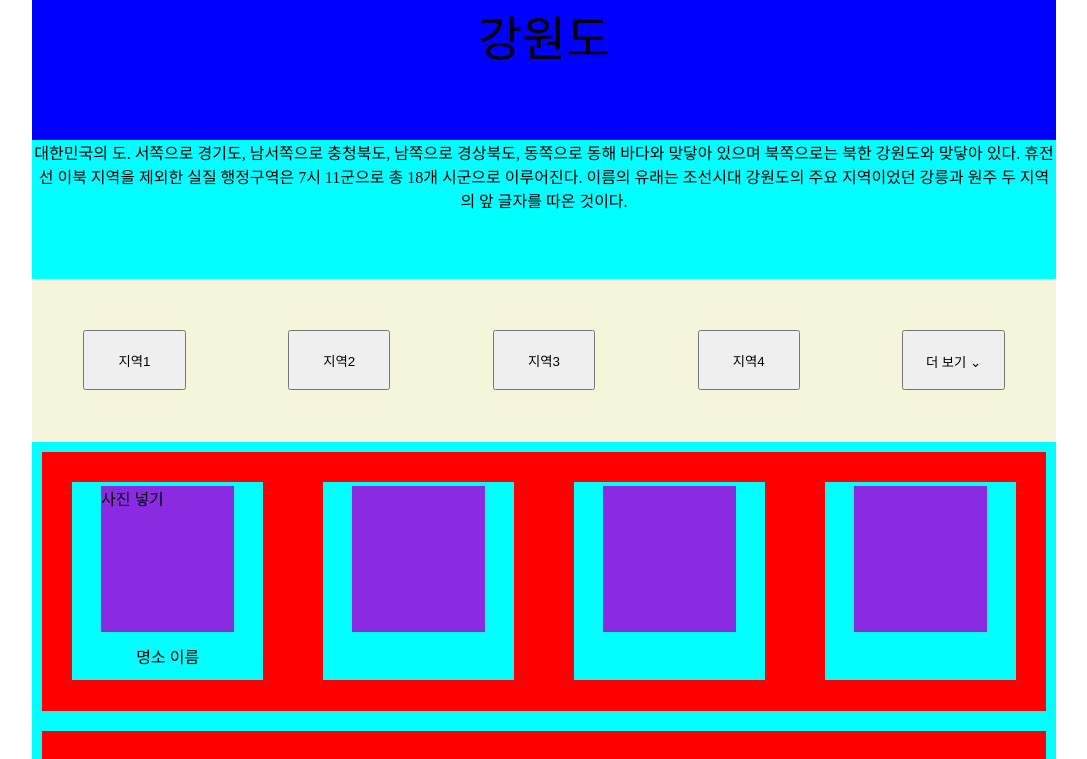
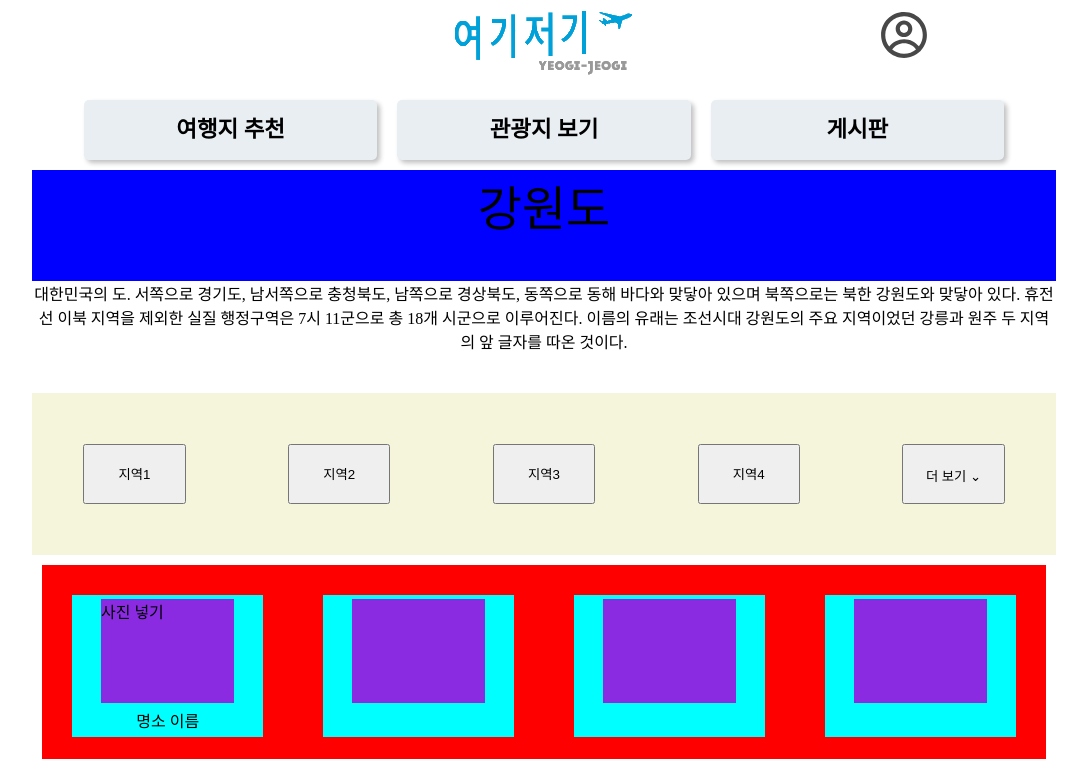
Before and after one commit to kyuchory/BeatSbUp, a React (Create React App) app in the folder front/: page /regions in a window 1280 px wide. Shown: the top 759 px of the page, without its empty margins (96-1183 px from the left). Built offline with nearby package versions, Linux system fonts and the light colour scheme; no server answers.

Commit message:
간단 정리

```diff
--- a/front/src/components/Header.js
+++ b/front/src/components/Header.js
@@ -1,13 +1,30 @@
+import { useState, useEffect } from "react";
 import { Link } from 'react-router-dom';
 import styles from './css/Header.module.css';
 import { CgProfile } from "react-icons/cg";
 
+import axios from 'axios';
+
 function Header() {
+    const [isLogin, setIsLogin] = useState(false);
+
+    useEffect(() => {
+        axios.get("http://localhost:3001/authCheck")
+            .then((response) => {
+                setIsLogin(response.data.isLogin);
+            })
+            .catch((error) => {
+                console.error(error);
+            });
+    }, []);
+
     return (
         <div className={styles.container}>
             <div className={styles.logoContainer}>
                 <Link to='/' ><img src='./logo.png' /></Link>
             </div>
+            {/* {isLogin ? '로그아웃' : '로그인'} */}
+            {/* 추후에 로그인, 로그아웃 다르게 설정 */}
             <div className={styles.profile}>
                 <CgProfile size={'50px'} color='rgb(72, 72, 72)' cursor='pointer' />
                 <div className={styles.profileSelector}>
--- a/front/src/routes/Admin.js
+++ b/front/src/routes/Admin.js
@@ -1,6 +1,7 @@
 import axios from 'axios';
 import { useState } from "react";
 
+import Header from '../components/Header';
 
 function Admin() {
     const API_KEY = process.env.REACT_APP_API_KEY;
@@ -77,6 +78,7 @@ function Admin() {
 
     return (
         <div>
+            <Header />
             <div>
                 <button onClick={() => insertData()}>data 삽입</button>
                 <button onClick={() => showData()}>data 출력</button>
@@ -87,12 +89,13 @@ function Admin() {
                 <button onClick={() => showFestival()}>festival 출력</button>
                 <button onClick={() => initFestival()}>festival 초기화</button>
             </div>
-            <button onClick={() => {
-                axios.get('http://localhost:3001/authCheck')
-                    .then(function (response) {
-                        console.log(response);
-                    });
-            }}>서버 연결 테스트</button>
+            <div>
+                <button onClick={() => {
+                    const response = axios.get(`https://apis.data.go.kr/B551011/KorService1/searchFestival1?serviceKey=${API_KEY}&numOfRows=1000&pageNo=1&MobileOS=ETC&MobileApp=AppTest&_type=json&listYN=Y&arrange=A&eventStartDate=${20230511}`);
+                    const resData = response.data.response.body.items.item;
+                }}>분류 조회</button>
+            </div>
+
         </div>
     );
 }
--- a/front/src/routes/MainTest.js
+++ b/front/src/routes/MainTest.js
@@ -1,7 +1,10 @@
 import { Link } from "react-router-dom";
 import { useState } from "react";
 import './modal.css';
+import axios from 'axios';
 // import axios from 'axios';
+
+import Header from "../components/Header";
 
 const Modal = (props) => {
   // 열기, 닫기, 모달 헤더 텍스트를 부모로부터 받아옴
@@ -43,7 +46,8 @@ function MainTest() {
   // });
   return (
     <div>
-      개발단계용입니다.
+      <Header />
+      <div>개발단계용입니다.</div>
       <hr />
 
       <div>
@@ -102,6 +106,12 @@ function MainTest() {
         <Link to="/boardviewrecommand">boardviewrecommand</Link>
       </div>
       <button onClick={openModal}>일정에 추가</button>
+      <button onClick={() => {
+        axios.get('http://localhost:3001/authCheck')
+          .then(function (response) {
+            console.log(response.data);
+          });
+      }}>로그인 테스트</button>
       <Modal open={modalOpen} close={closeModal} header="일정에 추가">
         날짜 : <textarea></textarea>
         시간 : <textarea></textarea>
--- a/front/src/routes/region/Regions.js
+++ b/front/src/routes/region/Regions.js
@@ -1,10 +1,13 @@
-import styles from "./Regions.module.css";
+import styles from "./css/Regions.module.css";
 import { useState } from "react";
 import { Link } from "react-router-dom";
-function Dropdown(){
+
+import Header from "../../components/Header";
+
+function Dropdown() {
     //db로 받아오기
 
-    return(
+    return (
         <>
             {/*db map.data로 */}
             <li className={styles.dropdown}><Link to="/regiondetail">regiondetail</Link></li>
@@ -29,10 +32,11 @@ function Dropdown(){
     )
 }
 function Regions() {
-    const [view,setView] = useState(false);
+    const [view, setView] = useState(false);
 
     return (
         <div className={styles.container}>
+            <Header />
             <div className={styles.regions}>강원도</div>
             <div className={styles.outline}>
                 대한민국의 도. 서쪽으로 경기도, 남서쪽으로 충청북도, 남쪽으로 경상북도, 동쪽으로 동해 바다와 맞닿아 있으며 북쪽으로는 북한 강원도와 맞닿아 있다. 휴전선 이북 지역을 제외한 실질 행정구역은 7시 11군으로 총 18개 시군으로 이루어진다. 이름의 유래는 조선시대 강원도의 주요 지역이었던 강릉과 원주 두 지역의 앞 글자를 따온 것이다.
@@ -45,7 +49,7 @@ function Regions() {
                         <button className={styles.listInner}>지역3</button>
                         <button className={styles.listInner}>지역4</button>
                         <button className={styles.listInner}>
-                    <ul className={styles.menu} onClick={() => {setView(!view)}}>
+                            <ul className={styles.menu} onClick={() => { setView(!view) }}>
                                 더 보기{" "}
                                 {view ? '⌃' : '⌄'}
                                 {view && <Dropdown />}
--- a/front/src/routes/region/Regions.module.css
+++ /dev/null
@@ -1,101 +0,0 @@
-.container {
-    margin-top: 100px;
-    width:80%;
-    display: flex;
-    height: 1000px;
-    margin:auto;
-    flex-direction: column;
-    background-color: aqua;
-}
-.regions{
-    flex:1;
-    display: inline;
-    text-align: center;
-    font-size: 3em;
-    background-color:blue;
-    vertical-align: middle;
-}
-.outline{
-    flex:1;
-    display:flex;
-    text-align: center;
-    justify-content: center;
-    vertical-align: middle;
-}
-.list{
-    flex:1;
-    background-color: beige;
-    display: flex;
-    flex-direction: row;
-}
-
-  .listInner{
-    flex:1;
-    margin:5%;
-    height: 60px;
-  }
-  .listInner:hover .detail{
-    display:block;
-  }
-  .detail{
-    display: none;
-    margin-top: auto;
-
-  }
-  .menu{
-    margin-top:20px;
-    height: 200px;
-    overflow-y: auto;
-
-  }
-  .dropdown{
-    list-style: none;
-    padding:5%;
-    z-index: 1;
-    background-color: antiquewhite;
-    position: relative
-
-  }
-.sight{
-    flex:4;
-    display: flex;
-    flex-direction: column;
-}
-
-.bg{
-    flex:1;
-    display: flex;
-    background-color: red;
-    margin:1%;
-    z-index:0;
-}
-
-.sg{
-    flex:1;
-    display: flex;
-    background-color: aqua;
-    margin:3%;
-    flex-direction: column;
-}
-
-.imageBox{
-    flex:3;
-    background-color: blueviolet;
-    margin:1%;
-    width:70%;
-    margin:auto;
-    margin-top: 2%;
-}
-.content{
-    object-fit: cover;
-    width:100%;
-    height:100%;
-    border-radius: 5%;
-}
-
-.textBox{
-flex:1;
-display: flex;
-margin:auto;
-align-items: center;
-}
--- /dev/null
+++ b/front/src/routes/region/css/Regions.module.css
@@ -0,0 +1,108 @@
+.container {
+  margin-top: 100px;
+  width: 80%;
+  display: flex;
+  height: 1000px;
+  margin: auto;
+  flex-direction: column;
+}
+
+.regions {
+  flex: 1;
+  display: inline;
+  text-align: center;
+  font-size: 3em;
+  background-color: blue;
+  vertical-align: middle;
+}
+
+.outline {
+  flex: 1;
+  display: flex;
+  text-align: center;
+  justify-content: center;
+  vertical-align: middle;
+}
+
+.list {
+  flex: 1;
+  background-color: beige;
+  display: flex;
+  flex-direction: row;
+}
+
+.listInner {
+  flex: 1;
+  margin: 5%;
+  height: 60px;
+}
+
+.listInner:hover .detail {
+  display: block;
+}
+
+.detail {
+  display: none;
+  margin-top: auto;
+
+}
+
+.menu {
+  margin-top: 20px;
+  height: 200px;
+  overflow-y: auto;
+
+}
+
+.dropdown {
+  list-style: none;
+  padding: 5%;
+  z-index: 1;
+  background-color: antiquewhite;
+  position: relative
+}
+
+.sight {
+  flex: 4;
+  display: flex;
+  flex-direction: column;
+}
+
+.bg {
+  flex: 1;
+  display: flex;
+  background-color: red;
+  margin: 1%;
+  z-index: 0;
+}
+
+.sg {
+  flex: 1;
+  display: flex;
+  background-color: aqua;
+  margin: 3%;
+  flex-direction: column;
+}
+
+.imageBox {
+  flex: 3;
+  background-color: blueviolet;
+  margin: 1%;
+  width: 70%;
+  margin: auto;
+  margin-top: 2%;
+}
+
+.content {
+  object-fit: cover;
+  width: 100%;
+  height: 100%;
+  border-radius: 5%;
+}
+
+.textBox {
+  flex: 1;
+  display: flex;
+  margin: auto;
+  align-items: center;
+}
```
Lines whose indentation alone changed are shown as unchanged.
